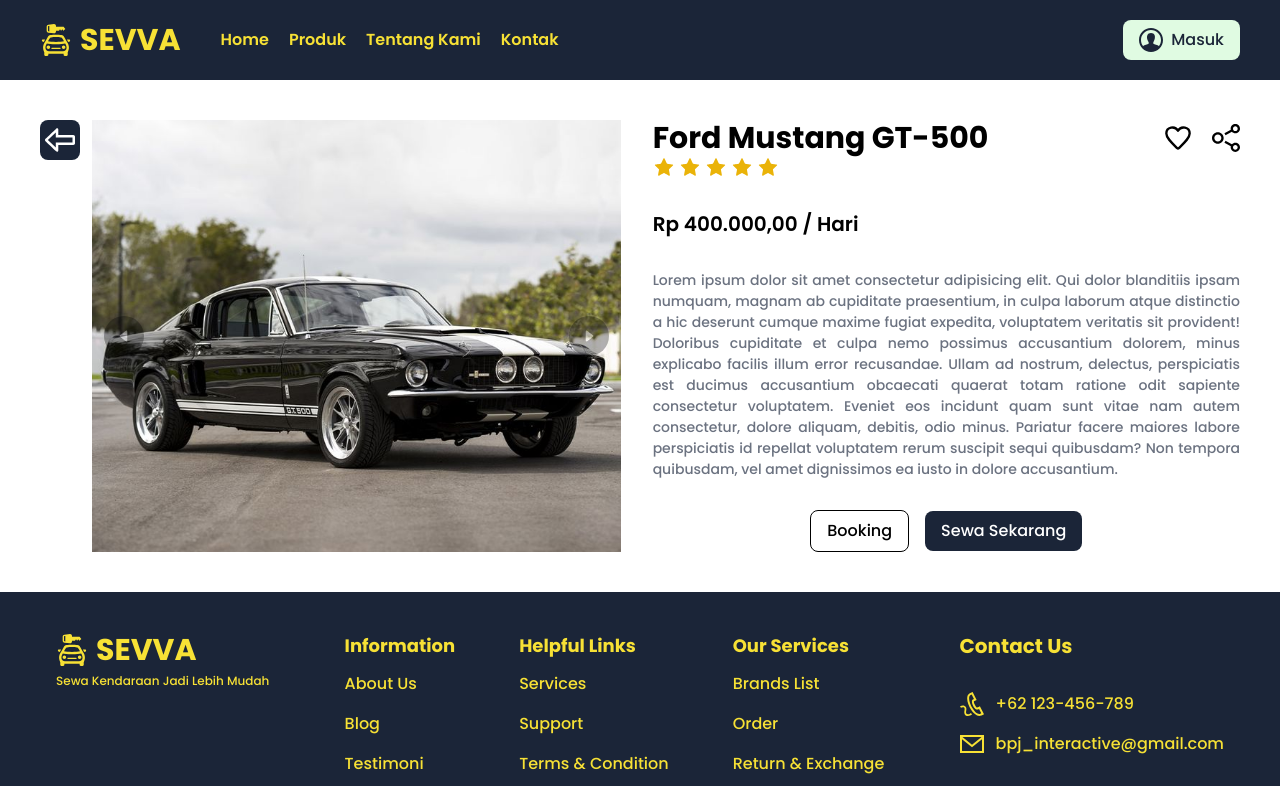
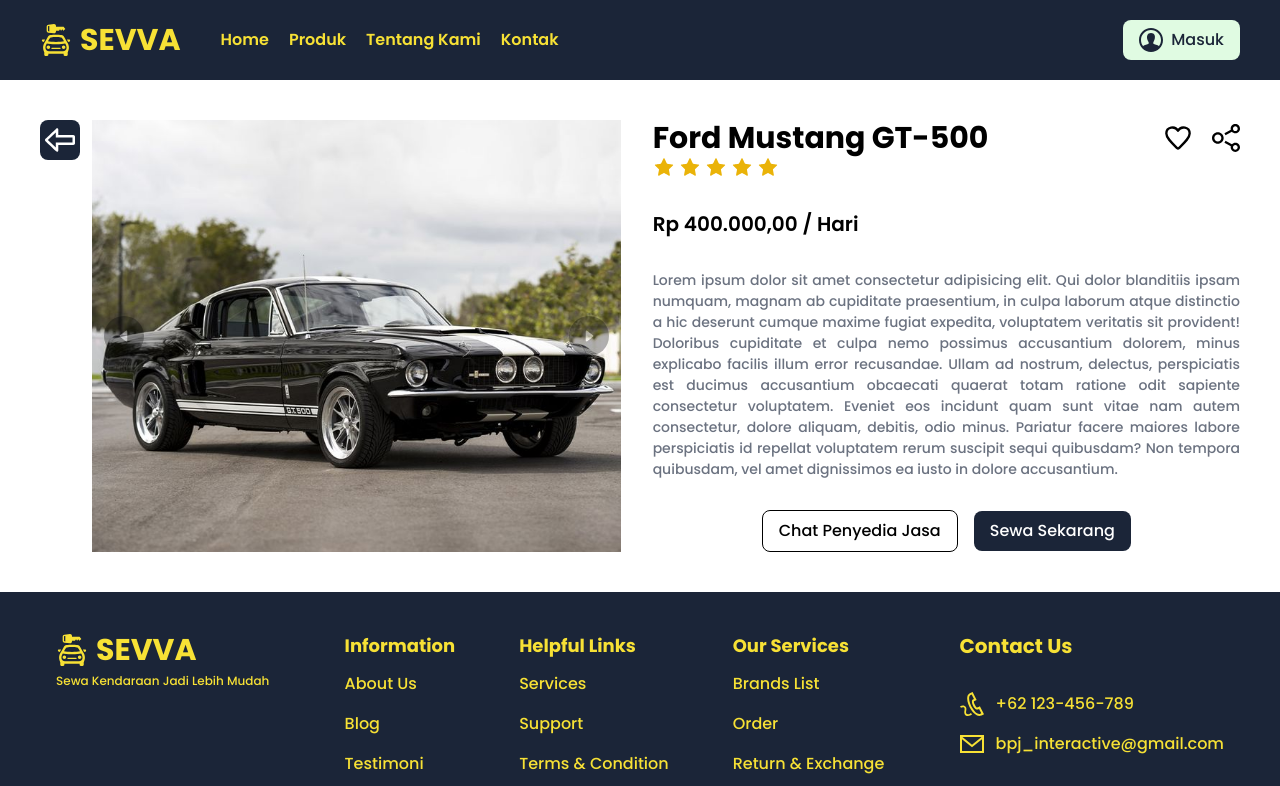
Before and after one commit to CukupBani/sevva, a Next.js app: page /Product/DetailProduct in a window 1280 px wide. Shown: the top 786 px of the page. Built offline with nearby package versions, Linux system fonts and the light colour scheme.

Commit message:
change button

```diff
--- a/app/Product/DetailProduct/page.tsx
+++ b/app/Product/DetailProduct/page.tsx
@@ -60,12 +60,16 @@
 
           {/* Button */}
           <div className='flex items-center gap-4 justify-center mt-8'>
-            <button className='px-4 py-2 bg-white rounded-lg border border-black font-medium text-black duration-200 hover:bg-black hover:text-white'>
-              Booking
-            </button>
-            <button className='px-4 py-2 bg-[#1B2538] rounded-lg font-medium text-white duration-200 hover:bg-black'>
-              Sewa Sekarang
-            </button>
+          <Link href={'/'}>
+              <button className='px-4 py-2 bg-white rounded-lg border border-black font-medium text-black duration-200 hover:bg-black hover:text-white'>
+                Chat Penyedia Jasa
+              </button>
+            </Link>
+          <Link href={'/SewaKendaraan'}>
+              <button className='px-4 py-2 bg-[#1B2538] rounded-lg font-medium text-white duration-200 hover:bg-black'>
+                Sewa Sekarang
+              </button>
+            </Link>
           </div>
           {/* End of Button */}
         </div>
```
